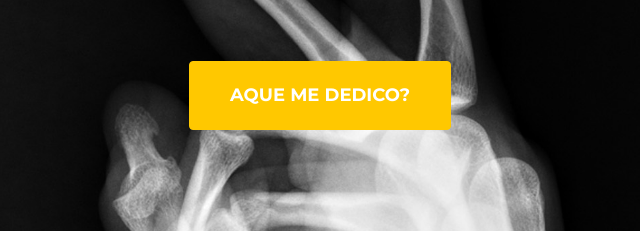
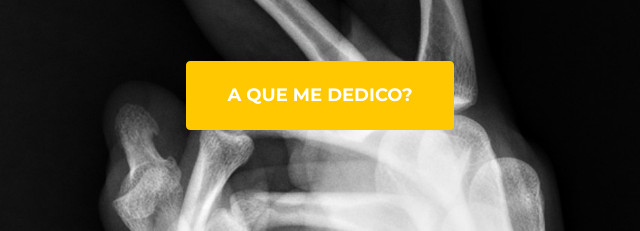
Before and after one commit to Diego-coder-beep/Diego-coder-beep.github.io, a plain HTML site: page profinalcv/index.html in a window 1280 px wide. Shown: the part 487-718 px from the top of the page, 320-960 px from the left. Drawn offline with nearby package versions, Linux system fonts and the light colour scheme.

Commit message:
Update index.html

```diff
--- a/profinalcv/index.html
+++ b/profinalcv/index.html
@@ -39,7 +39,7 @@
             <div class="container">
                 <div class="masthead-subheading">Bienvenido a mi CV!</div>
                 <div class="masthead-heading text-uppercase">Es un gusto que me conozcan</div>
-                <a class="btn btn-primary btn-xl text-uppercase" href="#services">aque me dedico?</a>
+                <a class="btn btn-primary btn-xl text-uppercase" href="#services">a que me dedico?</a>
             </div>
         </header>
         <!-- Services-->
```
